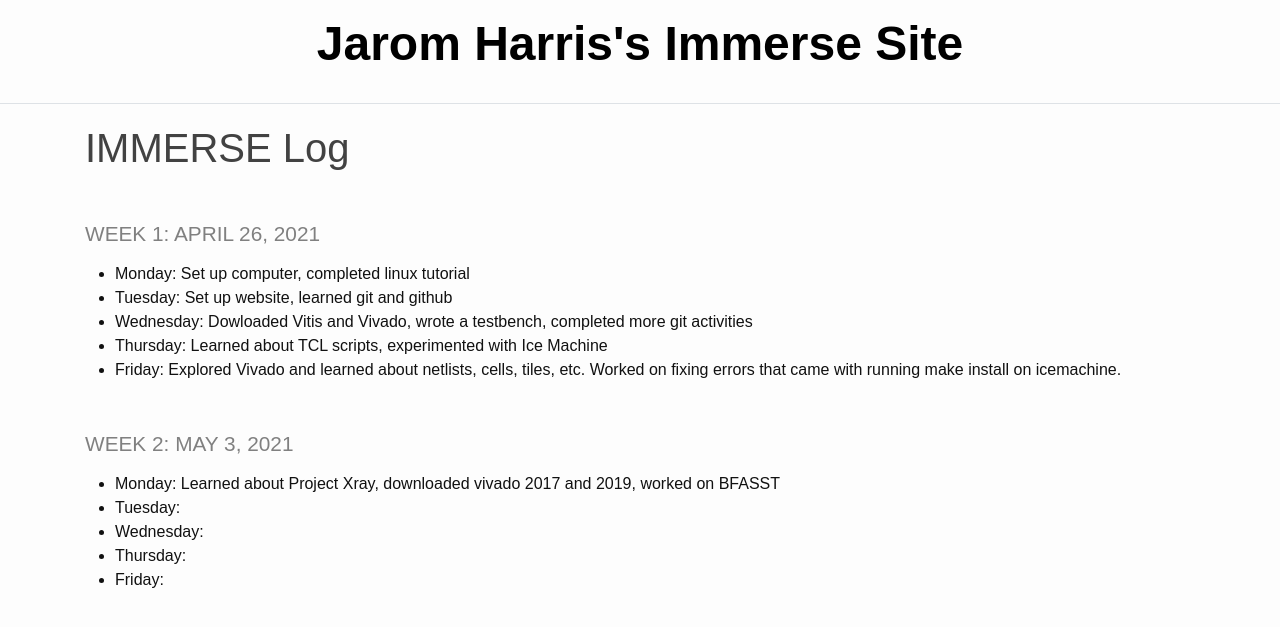
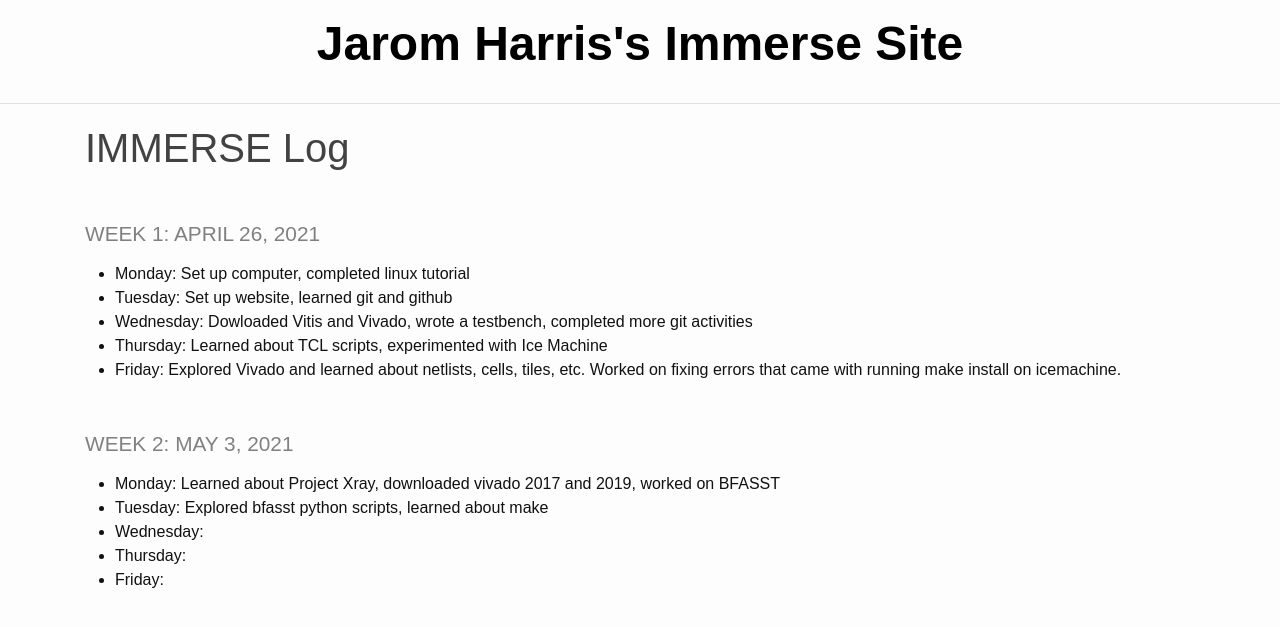
Before and after one commit to jaromharris/immerse, a Jekyll site: the page built from index.md, in a window 1280 px wide. Shown: the top 627 px of the page. Built offline with Jekyll 4.4.1, drawn with Linux system fonts in a browser that asks for light colours.

Commit message:
Update index.md

```diff
--- a/index.md
+++ b/index.md
@@ -13,7 +13,7 @@ title: IMMERSE Log
 
 ### Week 2: May 3, 2021
 * **Monday**: Learned about Project Xray, downloaded vivado 2017 and 2019, worked on BFASST
-* **Tuesday**:
+* **Tuesday**: Explored bfasst python scripts, learned about make
 * **Wednesday**:
 * **Thursday**:
 * **Friday**:
```
